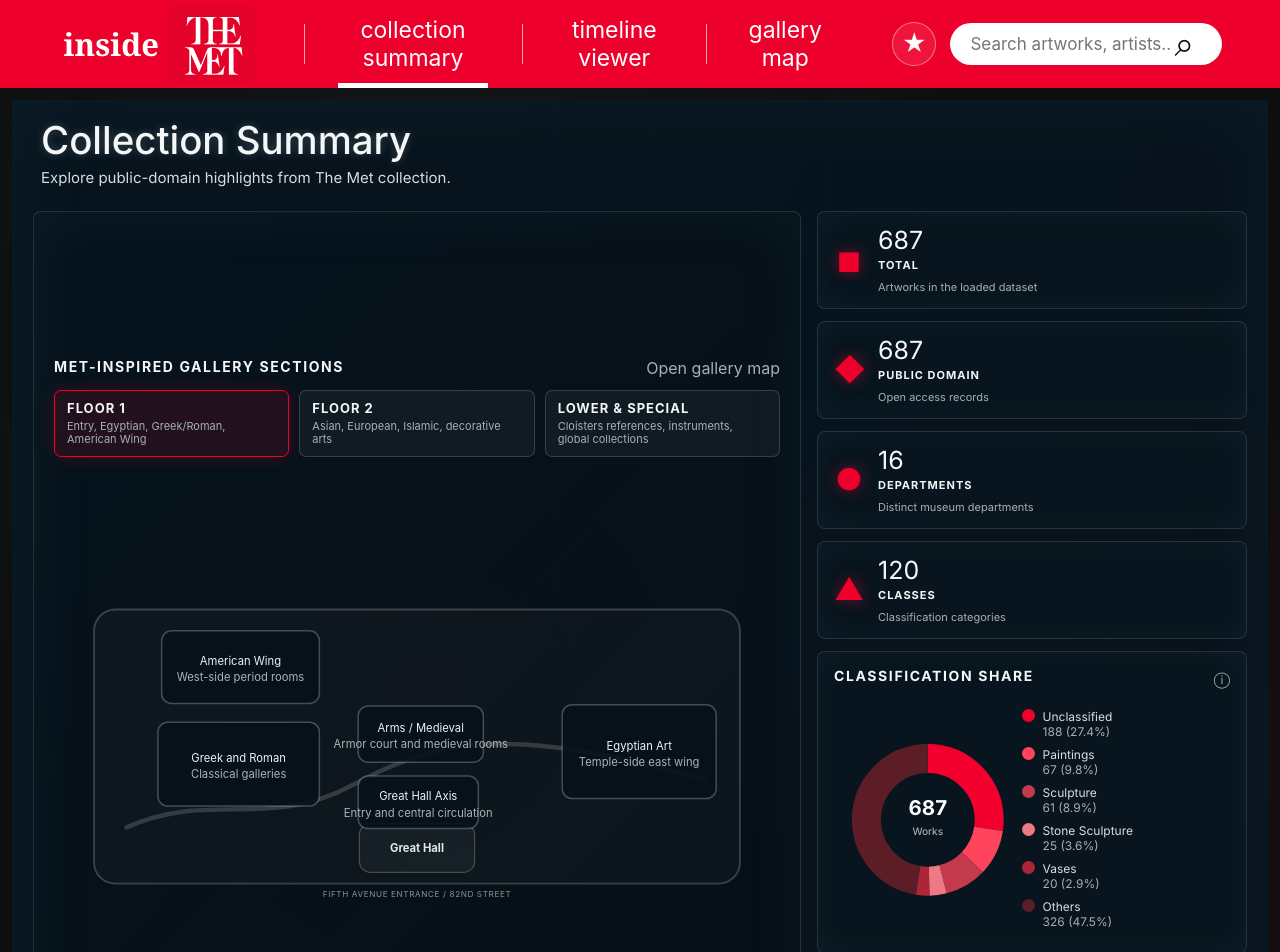
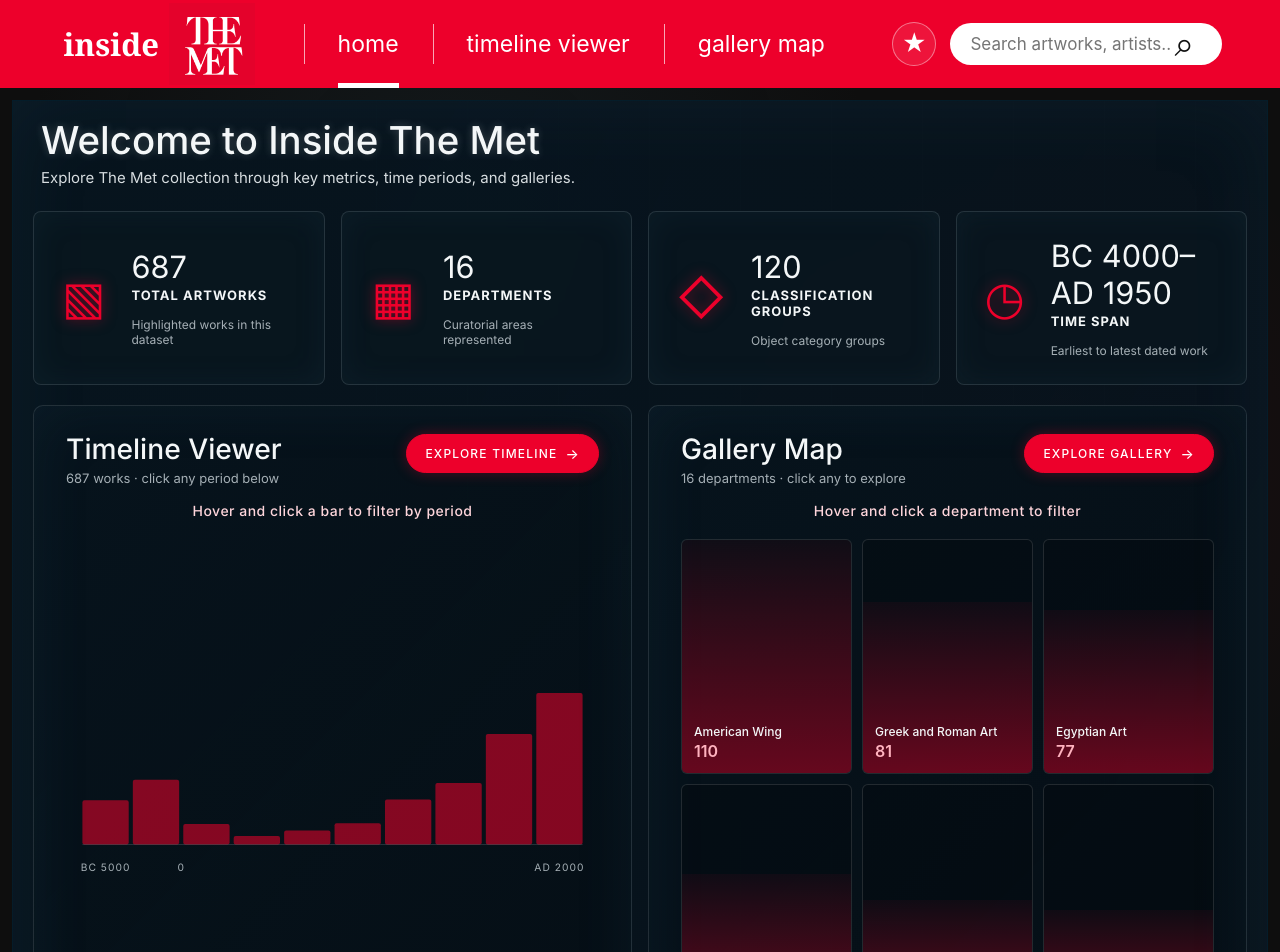
Before and after one commit to dh051112/insideTHEMET, a React (Vite) app: page / in a window 1280 px wide. Shown: the top 952 px of the page. Built offline with nearby package versions, Linux system fonts and the light colour scheme.

Commit message:
modified page 1(home)

```diff
--- a/src/App.jsx
+++ b/src/App.jsx
@@ -16,7 +16,7 @@
 } from './mockData.js';
 
 const tabs = [
-  ['summary', 'collection summary'],
+  ['summary', 'home'],
   ['timeline', 'timeline viewer'],
   ['map', 'gallery map'],
 ];
@@ -26,6 +26,20 @@
   '#ff4fd8', '#5b8cff', '#c8ff2e', '#ff9f9f', '#00b38f', '#f2f5ff',
   '#c84b31', '#72ffcf', '#a06bff', '#ffcc8a', '#16a3ff', '#f4ff78',
   '#ff5c77', '#4be04b', '#9ad7ff', '#ff8a00', '#d778ff', '#b8f000',
+];
+
+// Timeline 페이지 축 구간과 동일하게 맞춤
+const TIMELINE_BINS = [
+  [-5000, -1000],
+  [-1000, 0],
+  [0, 250],
+  [250, 500],
+  [500, 750],
+  [750, 1000],
+  [1000, 1250],
+  [1250, 1500],
+  [1500, 1750],
+  [1750, 2000],
 ];
 
 const FAVORITES_STORAGE_KEY = 'inside-the-met-favorites';
@@ -251,7 +265,7 @@
     <article className="metric-card">
       <div className="metric-icon">{icon}</div>
       <div>
-        <strong>{Number(value).toLocaleString()}</strong>
+        <strong>{typeof value === 'number' ? value.toLocaleString() : value}</strong>
         <h3>{label}</h3>
         <p>{note}</p>
       </div>
@@ -446,54 +460,156 @@
   );
 }
 
-function SummaryMapPreview({ onOpenMap }) {
-  const [activeFloor, setActiveFloor] = useState('floor-1');
+function TimelinePreview({ onJumpTimeline, onOpenTimeline }) {
+  const [hoveredBin, setHoveredBin] = useState(null);
 
-  const handleKeyDown = (event) => {
-    if (event.key === 'Enter' || event.key === ' ') {
-      event.preventDefault();
-      onOpenMap(activeFloor);
-    }
+  const bins = useMemo(() => {
+    return TIMELINE_BINS.map(([start, end]) => {
+      const count = timelineArtworks.filter((w) => w.year >= start && w.year < end).length;
+      return { start, end, count };
+    });
+  }, []);
+
+  const formatYear = (y) => {
+    if (y < 0) return `BC ${Math.abs(y)}`;
+    if (y === 0) return '0';
+    return `AD ${y}`;
   };
 
+  const max = Math.max(...bins.map((b) => b.count));
+  const width = 520;
+  const height = 240;
+  const padding = { top: 36, right: 16, bottom: 56, left: 16 };
+  const plotW = width - padding.left - padding.right;
+  const plotH = height - padding.top - padding.bottom;
+  const gap = 4;
+  const barW = (plotW - gap * (bins.length - 1)) / bins.length;
+
+  const hoveredLabel = hoveredBin !== null
+    ? `${formatYear(bins[hoveredBin].start)} – ${formatYear(bins[hoveredBin].end)} · ${bins[hoveredBin].count} works`
+    : 'Hover and click a bar to filter by period';
+
   return (
-    <button
-      type="button"
-      className="summary-map-panel"
-      onClick={() => onOpenMap(activeFloor)}
-      onKeyDown={handleKeyDown}
-    >
-      <div className="panel-head">
-        <h2>Met-Inspired Gallery Sections</h2>
-        <span>Open gallery map</span>
+    <section className="preview-card preview-timeline">
+      <div className="preview-head">
+        <div>
+          <h2>Timeline Viewer</h2>
+          <p>{timelineArtworks.length} works · click any period below</p>
+        </div>
+        <button type="button" className="preview-explore-btn" onClick={onOpenTimeline}>
+          Explore timeline <span>→</span>
+        </button>
       </div>
-      <FloorSelector activeFloor={activeFloor} onFloorChange={setActiveFloor} />
-      <FloorOverviewMap activeFloor={activeFloor} selected={null} onSelect={(sectionId) => onOpenMap(activeFloor, sectionId)} compact />
-    </button>
+
+      <div className="preview-hover-label-html">{hoveredLabel}</div>
+
+      <svg className="preview-chart" viewBox={`0 0 ${width} ${height}`}>
+        {bins.map((bin, i) => {
+          const x = padding.left + i * (barW + gap);
+          const h = bin.count > 0 ? Math.max(4, (bin.count / max) * plotH) : 2;
+          const y = padding.top + plotH - h;
+          const isHovered = hoveredBin === i;
+
+          return (
+            <g
+              key={`${bin.start}-${bin.end}`}
+              className={isHovered ? 'preview-bar-group hovered' : 'preview-bar-group'}
+              onMouseEnter={() => setHoveredBin(i)}
+              onMouseLeave={() => setHoveredBin(null)}
+              onClick={() => onJumpTimeline(bin.start, bin.end)}
+              tabIndex="0"
+              onKeyDown={(e) => (e.key === 'Enter' || e.key === ' ') && onJumpTimeline(bin.start, bin.end)}
+            >
+              <rect className="preview-bar-hitbox" x={x - gap / 2} y={padding.top} width={barW + gap} height={plotH} />
+              <rect className="preview-bar" x={x} y={y} width={barW} height={h} rx="2" />
+              {isHovered && (
+                <text className="preview-bar-count" x={x + barW / 2} y={y - 10} textAnchor="middle">
+                  {bin.count}
+                </text>
+              )}
+            </g>
+          );
+        })}
+
+        <line className="preview-axis-line" x1={padding.left} x2={width - padding.right} y1={padding.top + plotH} y2={padding.top + plotH} />
+        <text className="preview-axis" x={padding.left + barW / 2} y={height - 30} textAnchor="middle">BC 5000</text>
+        <text className="preview-axis" x={padding.left + 2 * (barW + gap) - gap / 2} y={height - 30} textAnchor="middle">0</text>
+        <text className="preview-axis" x={padding.left + 9 * (barW + gap) + barW / 2} y={height - 30} textAnchor="middle">AD 2000</text>
+      </svg>
+    </section>
   );
 }
 
-function CollectionSummary({ onOpenMap }) {
+function GalleryPreview({ onJumpDepartment, onOpenMap }) {
+  const [hoveredDept, setHoveredDept] = useState(null);
+  const topDepts = useMemo(() => departmentCounts.slice(0, 6), []);
+  const maxCount = Math.max(...topDepts.map((d) => d[1]));
+
+  const hoveredLabel = hoveredDept !== null
+    ? `${topDepts[hoveredDept][0]} · ${topDepts[hoveredDept][1]} works`
+    : 'Hover and click a department to filter';
+
+  return (
+    <section className="preview-card preview-gallery">
+      <div className="preview-head">
+        <div>
+          <h2>Gallery Map</h2>
+          <p>{summaryStats.departments} departments · click any to explore</p>
+        </div>
+        <button type="button" className="preview-explore-btn" onClick={onOpenMap}>
+          Explore gallery <span>→</span>
+        </button>
+      </div>
+
+      <div className="preview-hover-label-html">{hoveredLabel}</div>
+
+      <div className="preview-dept-grid">
+        {topDepts.map(([name, count], i) => (
+          <button
+            type="button"
+            className="preview-dept-tile"
+            key={name}
+            onClick={() => onJumpDepartment(name)}
+            onMouseEnter={() => setHoveredDept(i)}
+            onMouseLeave={() => setHoveredDept(null)}
+          >
+            <div className="preview-dept-fill" style={{ height: `${(count / maxCount) * 100}%` }} />
+            <div className="preview-dept-info">
+              <strong>{name}</strong>
+              <em>{count}</em>
+            </div>
+            <span className="preview-dept-arrow">→</span>
+          </button>
+        ))}
+      </div>
+    </section>
+  );
+}
+
+function CollectionSummary({ onJumpTimelineRange, onJumpDepartment, onOpenTimeline, onOpenMap }) {
+  const years = timelineArtworks.map((w) => w.year);
+  const minYear = Math.min(...years);
+  const maxYear = Math.max(...years);
+  const formatYear = (y) => (y < 0 ? `BC ${Math.abs(y)}` : `AD ${y}`);
+  const timeSpan = `${formatYear(minYear)}–${formatYear(maxYear)}`;
+
   return (
     <>
-      <PageTitle title="Collection Summary" subtitle="Explore public-domain highlights from The Met collection." />
-      <section className="summary-redesign">
-        <SummaryMapPreview onOpenMap={onOpenMap} />
-        <aside className="summary-overview">
-          <div className="overview-metrics">
-            <MetricCard icon="◼" value={summaryStats.totalArtworks} label="Total" note="Artworks in the loaded dataset" />
-            <MetricCard icon="◆" value={summaryStats.publicDomainWorks} label="Public Domain" note="Open access records" />
-            <MetricCard icon="●" value={summaryStats.departments} label="Departments" note="Distinct museum departments" />
-            <MetricCard icon="▲" value={summaryStats.classifications} label="Classes" note="Classification categories" />
-          </div>
-          <ChartPanel title="Classification Share"><DonutChart data={classificationCounts} /></ChartPanel>
-          <ChartPanel title="Top Departments"><MiniDepartmentBars /></ChartPanel>
-        </aside>
+      <PageTitle
+        title="Welcome to Inside The Met"
+        subtitle="Explore The Met collection through key metrics, time periods, and galleries."
+      />
+
+      <section className="metric-grid">
+        <MetricCard icon="▧" value={summaryStats.totalArtworks} label="Total Artworks" note="Highlighted works in this dataset" />
+        <MetricCard icon="▦" value={summaryStats.departments} label="Departments" note="Curatorial areas represented" />
+        <MetricCard icon="◇" value={summaryStats.classifications} label="Classification Groups" note="Object category groups" />
+        <MetricCard icon="◷" value={timeSpan} label="Time Span" note="Earliest to latest dated work" />
       </section>
-      <section className="summary-panels">
-        <ChartPanel title="Department Distribution"><BarChart data={departmentCounts} /></ChartPanel>
-        <ChartPanel title="Object End Date Histogram"><Histogram data={endDateBins} /></ChartPanel>
-        <ChartPanel title="Collection Pattern"><MiniDepartmentBars /></ChartPanel>
+
+      <section className="preview-split">
+        <TimelinePreview onJumpTimeline={onJumpTimelineRange} onOpenTimeline={onOpenTimeline} />
+        <GalleryPreview onJumpDepartment={onJumpDepartment} onOpenMap={onOpenMap} />
       </section>
     </>
   );
@@ -720,6 +836,17 @@
   useEffect(() => {
     if (!target) return;
 
+    // Home에서 시대 막대 클릭으로 넘어온 경우
+    if (target.rangeOnly) {
+      setRange([target.minYear, target.maxYear]);
+      setGroupBy('department');
+      setSelectedCluster(null);
+      setSelectedArtworkId(null);
+      setPinnedCluster(false);
+      return;
+    }
+
+    // 검색에서 작품 클릭으로 넘어온 경우
     const padding = Math.max(150, Math.round(Math.abs(target.year) * 0.08));
     setRange([Math.max(-5000, target.year - padding), Math.min(2000, target.year + padding)]);
     setGroupBy('department');
@@ -1019,6 +1146,26 @@
     setActiveTab('map');
   };
 
+  // Home에서 시대 막대 클릭 → Timeline 페이지로 범위 적용해서 이동
+  const jumpToTimelineRange = (minYear, maxYear) => {
+    setTimelineTarget({ rangeOnly: true, minYear, maxYear, requestedAt: Date.now() });
+    setActiveTab('timeline');
+  };
+
+  // Home에서 부서 박스 클릭 → Gallery 페이지로 해당 부서 선택해서 이동
+  const jumpToDepartment = (departmentName) => {
+    const section = floorSections.find((s) => s.departments.some((d) =>
+      d === departmentName || d.replace(/^The /, '') === departmentName
+    ));
+
+    setGalleryTarget({
+      floorId: section?.floor || 'floor-1',
+      sectionId: section?.id || null,
+      requestedAt: Date.now(),
+    });
+    setActiveTab('map');
+  };
+
   const jumpToTimeline = (artwork) => {
     setTimelineTarget({ ...artwork, requestedAt: Date.now() });
     setActiveTab('timeline');
@@ -1046,7 +1193,14 @@
         favoritesCount={favorites.length}
       />
       <main className="dashboard">
-        {activeTab === 'summary' && <CollectionSummary onOpenMap={openGalleryMap} />}
+        {activeTab === 'summary' && (
+          <CollectionSummary
+            onJumpTimelineRange={jumpToTimelineRange}
+            onJumpDepartment={jumpToDepartment}
+            onOpenTimeline={() => setActiveTab('timeline')}
+            onOpenMap={() => setActiveTab('map')}
+          />
+        )}
         {activeTab === 'timeline' && (
           <TimelineViewer
             target={timelineTarget}
--- a/src/styles.css
+++ b/src/styles.css
@@ -263,6 +263,7 @@
   display: grid;
   grid-template-columns: repeat(4, 1fr);
   gap: 16px;
+  margin-bottom: 20px;
 }
 
 .metric-card,
@@ -301,7 +302,7 @@
 
 .metric-card strong {
   display: block;
-  font-size: 34px;
+  font-size: clamp(20px, 2.4vw, 34px);
   font-weight: 400;
 }
 
@@ -318,54 +319,234 @@
   font-size: 12px;
 }
 
-.summary-panels {
+/* ========== Home: 좌우 분할 미리보기 ========== */
+.preview-split {
   display: grid;
-  grid-template-columns: 1.15fr 0.78fr 1fr;
+  grid-template-columns: 1fr 1fr;
   gap: 16px;
-  margin-top: 20px;
+  min-height: calc(100vh - 380px);
 }
 
-.summary-redesign {
-  display: grid;
-  grid-template-columns: minmax(0, 1fr) 430px;
-  gap: 16px;
-  min-height: calc(100vh - 190px);
-  align-items: stretch;
-}
-
-.summary-map-panel {
-  display: block;
-  width: 100%;
-  min-height: 100%;
-  padding: 20px;
+.preview-card {
+  position: relative;
+  display: flex;
+  flex-direction: column;
+  padding: 28px 32px;
   border: 1px solid var(--line);
-  border-radius: 8px;
-  background:
-    linear-gradient(135deg, rgba(7, 20, 29, 0.92), rgba(6, 14, 21, 0.88)),
-    radial-gradient(circle at 50% 50%, rgba(237, 0, 43, 0.12), transparent 48%);
+  border-radius: 10px;
+  background: linear-gradient(135deg, rgba(7, 20, 29, 0.92), rgba(6, 14, 21, 0.88));
   color: var(--text);
-  cursor: pointer;
-  text-align: left;
   box-shadow: inset 0 0 60px rgba(61, 111, 139, 0.1);
   overflow: hidden;
 }
 
-.summary-map-panel:hover {
-  border-color: var(--red);
-  box-shadow: 0 0 28px rgba(237, 0, 43, 0.22), inset 0 0 60px rgba(61, 111, 139, 0.12);
+.preview-head {
+  display: flex;
+  justify-content: space-between;
+  align-items: flex-start;
+  gap: 16px;
+  margin-bottom: 16px;
 }
 
-.summary-map-panel .map-svg {
-  height: clamp(560px, calc(100vh - 270px), 820px);
+.preview-head h2 {
+  margin: 0 0 6px;
+  font-size: clamp(22px, 2.2vw, 32px);
+  font-weight: 500;
+  line-height: 1.1;
 }
 
-.summary-map-panel .map-room rect {
-  stroke-width: 2.4;
+.preview-head p {
+  margin: 0;
+  color: var(--muted);
+  font-size: 13px;
 }
 
-.summary-map-panel .map-room text {
-  font-size: 18px;
+.preview-explore-btn {
+  flex-shrink: 0;
+  display: inline-flex;
+  align-items: center;
+  justify-content: center;
+  gap: 8px;
+  padding: 10px 18px;
+  border: 1px solid var(--red);
+  border-radius: 999px;
+  background: var(--red);
+  color: white;
+  font-family: inherit;
+  font-size: 12px;
+  font-weight: 500;
+  letter-spacing: 1.2px;
+  text-transform: uppercase;
+  cursor: pointer;
+  box-shadow: 0 0 14px rgba(237, 0, 43, 0.32);
+  transition: transform 180ms ease, box-shadow 180ms ease, background 180ms ease;
 }
+
+.preview-explore-btn span {
+  font-size: 14px;
+  transition: transform 180ms ease;
+}
+
+.preview-explore-btn:hover {
+  background: #ff1a45;
+  box-shadow: 0 0 24px rgba(237, 0, 43, 0.6);
+  transform: translateY(-2px);
+}
+
+.preview-explore-btn:hover span {
+  transform: translateX(3px);
+}
+
+.preview-explore-btn:focus-visible {
+  outline: 2px solid white;
+  outline-offset: 2px;
+}
+
+.preview-hover-label-html {
+  margin-bottom: 16px;
+  color: #ffd6dc;
+  font-size: 14px;
+  font-weight: 500;
+  letter-spacing: 0.5px;
+  text-align: center;
+  min-height: 20px;
+}
+
+.preview-chart {
+  width: 100%;
+  flex: 0 0 480px;
+  min-height: 480px;
+  max-height: none;
+}
+
+.preview-bar-group {
+  cursor: pointer;
+  outline: none;
+}
+
+.preview-bar-hitbox {
+  fill: transparent;
+}
+
+.preview-bar {
+  fill: var(--red);
+  opacity: 0.55;
+  transition: opacity 180ms ease, transform 180ms ease, filter 180ms ease;
+  transform-origin: bottom;
+}
+
+.preview-bar-group:hover .preview-bar,
+.preview-bar-group:focus-visible .preview-bar,
+.preview-bar-group.hovered .preview-bar {
+  opacity: 1;
+  filter: drop-shadow(0 0 12px var(--red-glow));
+  transform: scaleY(1.04);
+}
+
+.preview-bar-count {
+  fill: white;
+  font-size: 11px;
+  font-weight: 700;
+  pointer-events: none;
+}
+
+.preview-axis {
+  fill: var(--muted);
+  font-size: 10px;
+  letter-spacing: 1px;
+}
+
+.preview-axis-line {
+  stroke: rgba(202, 222, 231, 0.16);
+  stroke-width: 1;
+}
+
+.preview-dept-grid {
+  display: grid;
+  grid-template-columns: repeat(3, 1fr);
+  grid-template-rows: repeat(2, 1fr);
+  gap: 10px;
+  flex: 0 0 480px;
+  min-height: 0;
+  max-height: 480px;
+}
+
+.preview-dept-tile {
+  position: relative;
+  display: flex;
+  align-items: flex-end;
+  padding: 12px;
+  border: 1px solid rgba(255, 255, 255, 0.12);
+  border-radius: 6px;
+  background: rgba(0, 0, 0, 0.2);
+  color: var(--text);
+  cursor: pointer;
+  overflow: hidden;
+  text-align: left;
+  font-family: inherit;
+  transition: transform 180ms ease, border-color 180ms ease, box-shadow 180ms ease;
+}
+
+.preview-dept-tile:hover,
+.preview-dept-tile:focus-visible {
+  border-color: var(--red);
+  box-shadow: 0 0 20px rgba(237, 0, 43, 0.32);
+  transform: translateY(-3px);
+  outline: none;
+}
+
+.preview-dept-fill {
+  position: absolute;
+  left: 0;
+  bottom: 0;
+  width: 100%;
+  background: linear-gradient(180deg, rgba(237, 0, 43, 0.05), rgba(237, 0, 43, 0.42));
+  transition: height 280ms ease, background 220ms ease;
+}
+
+.preview-dept-tile:hover .preview-dept-fill {
+  background: linear-gradient(180deg, rgba(237, 0, 43, 0.15), rgba(237, 0, 43, 0.6));
+}
+
+.preview-dept-info {
+  position: relative;
+  z-index: 1;
+  display: flex;
+  flex-direction: column;
+  gap: 2px;
+}
+
+.preview-dept-info strong {
+  font-size: 12px;
+  font-weight: 500;
+  line-height: 1.2;
+}
+
+.preview-dept-info em {
+  color: #ffb3bf;
+  font-style: normal;
+  font-size: 16px;
+  font-weight: 600;
+}
+
+.preview-dept-arrow {
+  position: absolute;
+  top: 10px;
+  right: 12px;
+  color: white;
+  font-size: 14px;
+  opacity: 0;
+  transform: translateX(-4px);
+  transition: opacity 180ms ease, transform 180ms ease;
+}
+
+.preview-dept-tile:hover .preview-dept-arrow,
+.preview-dept-tile:focus-visible .preview-dept-arrow {
+  opacity: 1;
+  transform: translateX(0);
+}
+
+/* ========== 이하 기존 스타일 ========== */
 
 .floor-selector {
   display: grid;
@@ -408,57 +589,6 @@
   color: var(--muted);
   font-size: 11px;
   line-height: 1.25;
-}
-
-.summary-overview {
-  display: grid;
-  grid-template-rows: auto auto 1fr;
-  gap: 12px;
-  padding: 0;
-}
-
-.overview-metrics {
-  display: grid;
-  grid-template-columns: 1fr;
-  gap: 12px;
-}
-
-.overview-metrics .metric-card {
-  min-height: 94px;
-  gap: 14px;
-  padding: 14px 16px;
-}
-
-.overview-metrics .metric-icon {
-  width: 30px;
-  font-size: 30px;
-}
-
-.overview-metrics .metric-card strong {
-  font-size: 25px;
-}
-
-.overview-metrics .metric-card h3 {
-  margin-bottom: 8px;
-  font-size: 11px;
-}
-
-.overview-metrics .metric-card p {
-  font-size: 11px;
-}
-
-.summary-overview .chart-panel {
-  min-height: 0;
-  padding: 16px;
-}
-
-.summary-overview .donut-wrap {
-  grid-template-columns: 0.9fr 1fr;
-  min-height: 210px;
-}
-
-.summary-overview .donut {
-  max-height: 210px;
 }
 
 .mini-bars {
@@ -1091,63 +1221,7 @@
   display: inline-flex;
 }
 
-@media (max-width: 1050px) {
-  .met-nav,
-  .metric-grid,
-  .summary-panels,
-  .summary-redesign,
-  .timeline-layout,
-  .timeline-layout.has-detail,
-  .gallery-layout,
-  .gallery-layout.has-rooms,
-  .gallery-layout.has-list,
-  .timeline-controls {
-    grid-template-columns: 1fr;
-  }
-
-  .summary-overview {
-    grid-template-rows: auto;
-  }
-
-  .met-nav {
-    height: auto;
-    padding: 18px;
-  }
-
-  .tab-row {
-    overflow-x: auto;
-    min-height: 58px;
-  }
-
-  .search-box {
-    max-width: 420px;
-  }
-}
-
-@media (max-width: 620px) {
-  .dashboard {
-    width: calc(100% - 20px);
-    margin: 10px auto;
-    min-height: auto;
-  }
-
-  .metric-card,
-  .timeline-controls,
-  .filter-buttons {
-    flex-direction: column;
-    align-items: stretch;
-  }
-
-  .filter-buttons {
-    display: grid;
-  }
-
-  .floor-selector {
-    grid-template-columns: 1fr;
-  }
-}
-
-/* Favorite feature additions */
+/* ========== Favorite feature ========== */
 .header-actions {
   display: grid;
   grid-template-columns: 48px minmax(0, 1fr);
@@ -1375,6 +1449,40 @@
 }
 
 @media (max-width: 1050px) {
+  .met-nav,
+  .metric-grid,
+  .preview-split,
+  .timeline-layout,
+  .timeline-layout.has-detail,
+  .gallery-layout,
+  .gallery-layout.has-rooms,
+  .gallery-layout.has-list,
+  .timeline-controls {
+    grid-template-columns: 1fr;
+  }
+
+  .preview-split {
+    min-height: auto;
+  }
+
+  .metric-grid {
+    grid-template-columns: repeat(2, 1fr);
+  }
+
+  .met-nav {
+    height: auto;
+    padding: 18px;
+  }
+
+  .tab-row {
+    overflow-x: auto;
+    min-height: 58px;
+  }
+
+  .search-box {
+    max-width: 420px;
+  }
+
   .header-actions {
     grid-template-columns: 44px minmax(0, 420px);
     justify-content: start;
@@ -1382,6 +1490,36 @@
 }
 
 @media (max-width: 620px) {
+  .dashboard {
+    width: calc(100% - 20px);
+    margin: 10px auto;
+    min-height: auto;
+  }
+
+  .metric-grid {
+    grid-template-columns: 1fr;
+  }
+
+  .metric-card,
+  .timeline-controls,
+  .filter-buttons {
+    flex-direction: column;
+    align-items: stretch;
+  }
+
+  .filter-buttons {
+    display: grid;
+  }
+
+  .floor-selector {
+    grid-template-columns: 1fr;
+  }
+
+  .preview-dept-grid {
+    grid-template-columns: repeat(2, 1fr);
+    grid-template-rows: repeat(3, 1fr);
+  }
+
   .header-actions,
   .favorite-list-item {
     grid-template-columns: 1fr;
```
